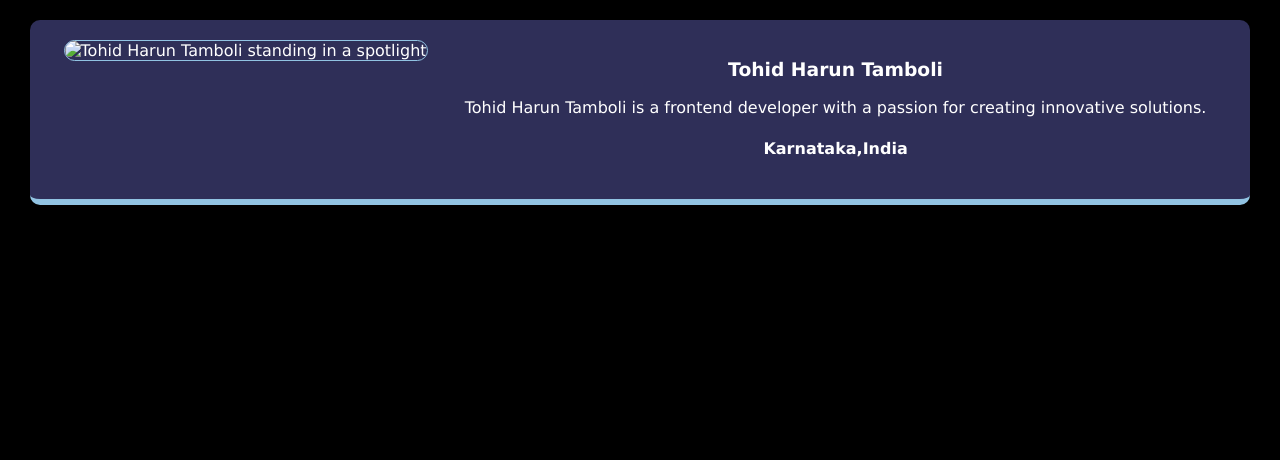
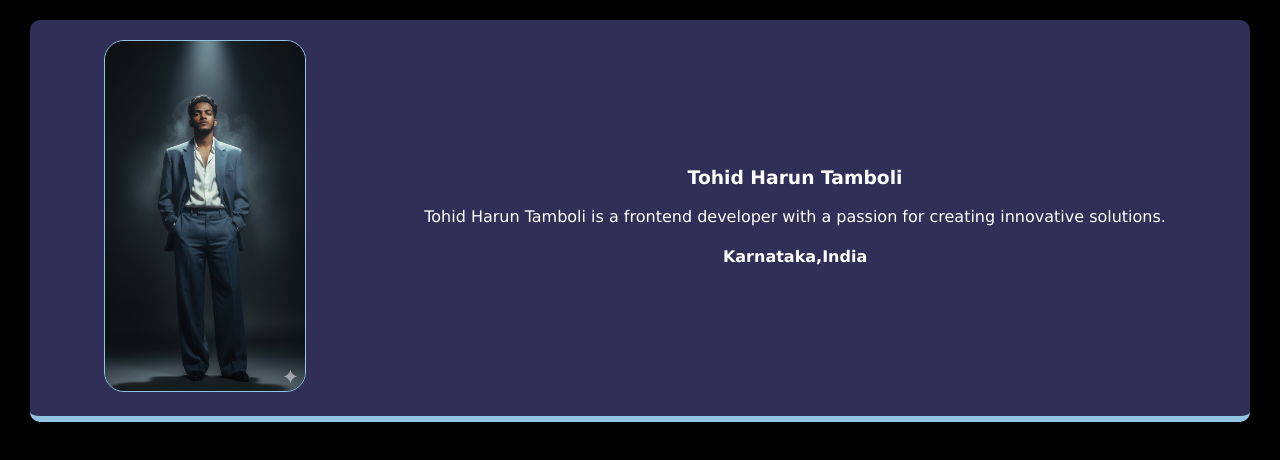
Before and after one commit to Tohid1111/Business-card, a plain HTML site: page index.html in a window 1280 px wide. Drawn offline with Linux system fonts and the light colour scheme.

Commit message:
Fix HTML structure and image source path

```diff
--- a/index.html
+++ b/index.html
@@ -8,7 +8,7 @@
     <body>
         <div class="card">
             <div>
-                <img class="pic border" src="images/tohid.png" alt="Tohid Harun Tamboli standing in a spotlight">
+                <img class="pic border" src="tohid.png" alt="Tohid Harun Tamboli standing in a spotlight">
             </div>
             <div class="info">
             <h3>Tohid Harun Tamboli</h3>
@@ -17,4 +17,5 @@
             </div>
         </div>
     </body>
+
 </html>
```
